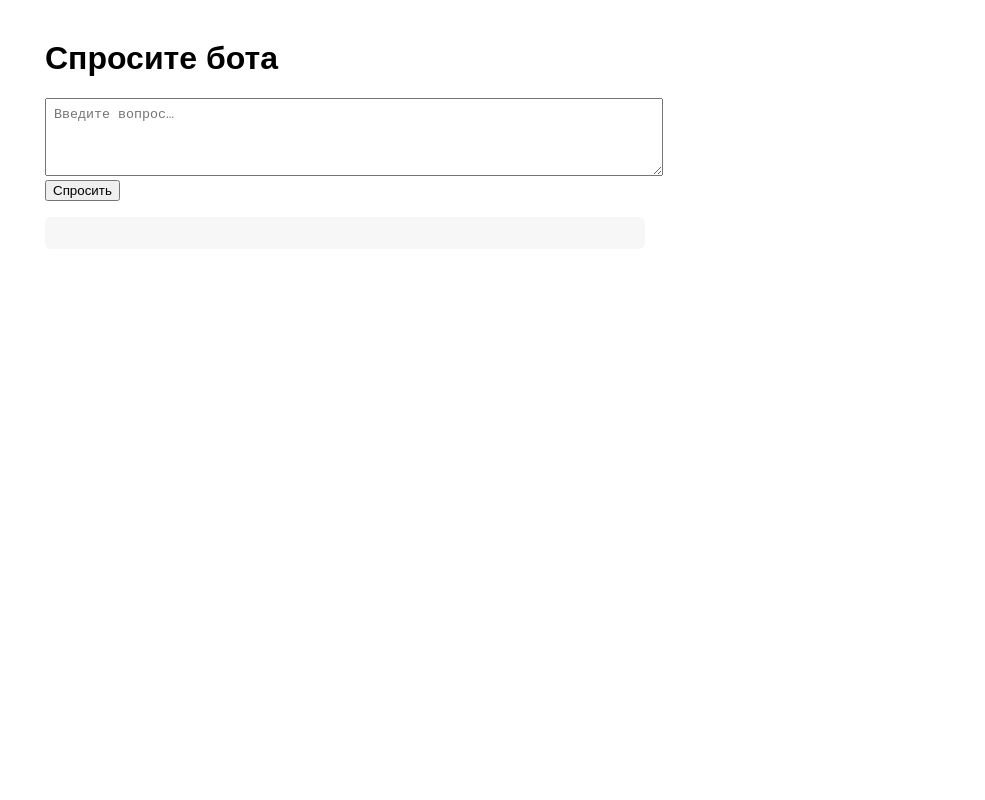
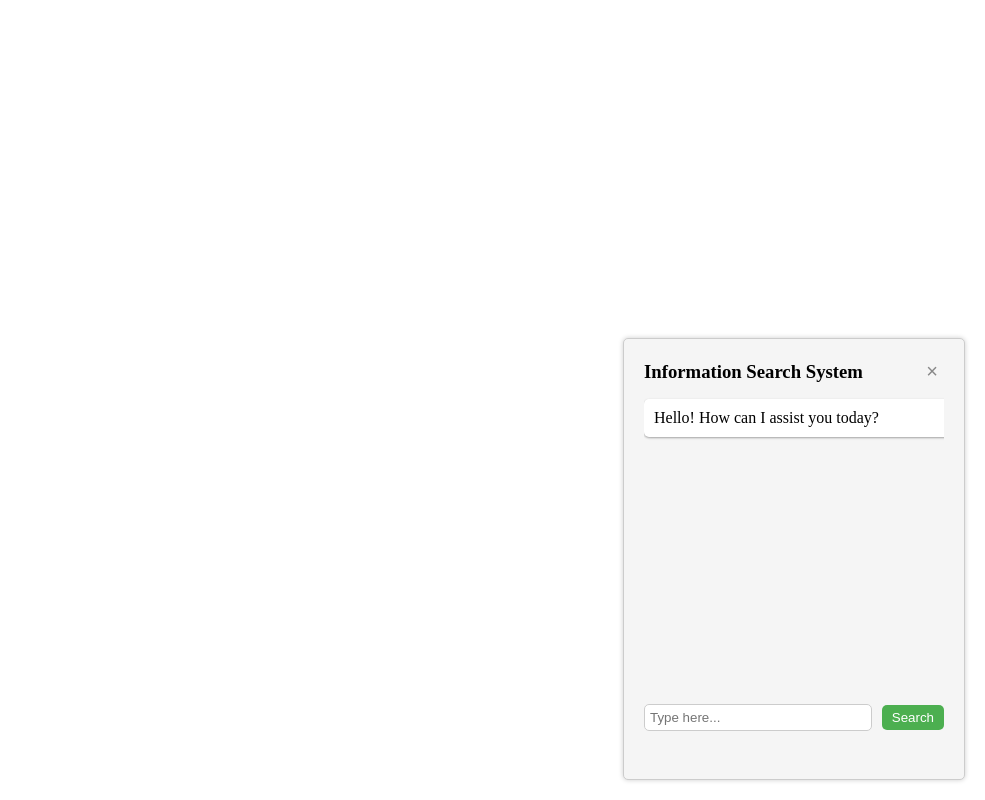
Before and after one commit to Jannatabuovak/qoldau, a plain HTML site: page index.html in a window 1280 px wide. Shown: the whole page, without its empty margins (295-1280 px from the left). Drawn offline with Linux system fonts and the light colour scheme.

Commit message:
Add files via upload

```diff
--- a/index.html
+++ b/index.html
@@ -1,36 +1,204 @@
 <!doctype html>
-<html lang="ru">
+<html>
 <head>
-<meta charset="utf-8">
-<title>Q&A c GPT</title>
-<style>
- body{font-family:Arial, sans-serif;max-width:600px;margin:40px auto}
- textarea{width:100%;padding:8px}
- #answer{white-space:pre-wrap;margin-top:1rem;background:#f7f7f7;
-         padding:1rem;border-radius:6px}
-</style>
+  <meta charset="UTF-8">
+  <link rel="stylesheet" type="text/css" href="style.css">
+  <title>Chatbot</title>
 </head>
 <body>
- <h1>Спросите бота</h1>
- <textarea id="q" rows="4" placeholder="Введите вопрос…"></textarea><br>
- <button id="ask">Спросить</button>
- <div id="answer"></div>
-
+  <div class="chatbox-container" id="chatbox">
+    <div class="chatbox">
+      <div class="chatbox-header">
+        <h3>Information Search System</h3>
+        <button class="close-chatbox-btn">×</button>
+      </div>
+      <div class="chatbox-body" id="chatbox-body">
+        <div class="message received">
+          <p>Hello! How can I assist you today?</p>
+        </div>
+      </div>
+      <form class="chatbox-footer" onsubmit="sendMessage(event)">
+        <input type="text" placeholder="Type here..." id="chatbox-input" required autocomplete="off">
+        <button type="submit" id="b_send">Search</button>
+      </form>
+    </div>
+  </div>
 <script>
-const ENDPOINT = 'https://script.google.com/macros/s/AKfycbzP_2uSH-Xd1_RQFd_qLUr48kOo6SF6SjK1YxTRGUgKuke1TW60vKkSIzZ2Fv5Aa_JE/exec';      // вставьте URL из шагa 2‑4
-
-document.getElementById('ask').onclick = async () => {
-  const question = document.getElementById('q').value.trim();
-  if(!question) return alert('Введите вопрос!');
-  document.getElementById('answer').innerText = '⏳ Думаю…';
-  const r = await fetch(ENDPOINT, {
-    method:'POST',
-    headers:{'Content-Type':'application/json'},
-    body:JSON.stringify({question})
-  });
-  const data = await r.json();
-  document.getElementById('answer').innerText = data.answer || '❌ Ошибка';
-};
-</script>
+    const openaiApiKey = 'your-api-keys';
+    async function sendMessage(event) {
+      event.preventDefault();
+      document.getElementById("chatbox-input").disabled = true;
+      document.getElementById("b_send").disabled = true;
+      const messageInput = document.getElementById('chatbox-input');
+      const message = messageInput.value;
+      messageInput.value = '';
+      addMessage('sent', message);
+      const loadingMessage = addMessage('loading', 'Loading...');
+      const response = await getResponseFromOpenAI(message);
+      const elements = document.getElementsByClassName("message loading");
+      for (let i = 0; i < elements.length; i++) {
+        elements[i].style.display = "none";
+      }
+      addMessage('received', response);
+      document.getElementById("chatbox-input").disabled = false;
+      document.getElementById("b_send").disabled = false;
+      document.getElementById("chatbox-input").focus();
+      var myDiv = document.getElementById("chatbox-body");
+      myDiv.scrollTop = myDiv.scrollHeight;
+    }
+    async function getResponseFromOpenAI(message) {
+      const url = 'https://api.openai.com/v1/chat/completions';
+      const headers = {
+        'Content-Type': 'application/json',
+        'Authorization': `Bearer ${openaiApiKey}`,
+      };
+      const data = {
+        "model": "gpt-3.5-turbo",
+        "messages": [{"role": "system", "content": "You are an intelligent assistant."}, {"role": "user", "content": message}]
+      };
+      const options = {
+        method: 'POST',
+        headers: headers,
+        body: JSON.stringify(data),
+      };
+      const response = await fetch(url, options);
+      const result = await response.json();
+      if (result.choices && result.choices.length > 0) {
+        return result.choices[0].message.content;
+      }
+      return "Sorry, I couldn't understand that.";
+    }
+    function addMessage(type, message) {
+      const chatboxBody = document.getElementById('chatbox-body');
+      const messageElement = document.createElement('div');
+      messageElement.classList.add('message', type);
+      const messageText = document.createElement('p');
+      messageText.textContent = message;
+      messageElement.appendChild(messageText);
+      chatboxBody.appendChild(messageElement);
+      var myDiv = document.getElementById("chatbox-body");
+      myDiv.scrollTop = myDiv.scrollHeight;
+    }
+  </script>
+  <style>
+    /* Reset some default styles */
+    body, h1, h2, h3, p {
+      margin: 0;
+      padding: 0;
+    }
+    /* Style the chatbox container */
+    .chatbox-container {
+      background-color: #f5f5f5;
+      border: 1px solid #ccc;
+      border-radius: 5px;
+      box-shadow: 0 0 5px rgba(0, 0, 0, 0.2);
+      padding: 20px;
+      width: 300px;
+      position: fixed;
+      bottom: 20px;
+      right: 20px;
+      height: 400px;
+      overflow-y: auto;
+    }
+    /* Style the chatbox header */
+    .chatbox-header {
+      display: flex;
+      justify-content: space-between;
+      align-items: center;
+      margin-bottom: 10px;
+    }
+    /* Style the close button */
+    .close-chatbox-btn {
+      background-color: transparent;
+      border: none;
+      font-size: 20px;
+      cursor: pointer;
+      color: #888;
+    }
+    /* Style the chatbox body */
+    .chatbox-body {
+      height: 300px;
+      overflow-y: auto;
+    }
+    /* Style chat messages */
+    .message {
+      padding: 10px;
+      border-radius: 5px;
+      margin: 5px 0;
+      width: 100%;
+    }
+    /* Style sent messages */
+    .message.sent {
+      background-color: #4CAF50;
+      color: #fff;
+      align-self: flex-end;
+    }
+    /* Style received messages */
+    .message.received {
+      background-color: #fff;
+      box-shadow: 0 1px 3px rgba(0, 0, 0, 0.12), 0 1px 2px rgba(0, 0, 0, 0.24);
+    }
+    /* Style loading messages */
+    .message.loading {
+      background-color: #f0f0f0;
+      position: relative;
+    }
+    /* Loading animation */
+    .message.loading::after {
+      content: "";
+      position: absolute;
+      top: 50%;
+      left: 50%;
+      transform: translate(-50%, -50%);
+      width: 20px;
+      height: 20px;
+      border: 2px solid #ccc;
+      border-top: 2px solid #4CAF50;
+      border-radius: 50%;
+      animation: spin 1s linear infinite;
+    }
+    @keyframes spin {
+      0% { transform: translate(-50%, -50%) rotate(0deg); }
+      100% { transform: translate(-50%, -50%) rotate(360deg); }
+    }
+    /* Style the chatbox footer */
+    .chatbox-footer {
+      display: flex;
+      justify-content: space-between;
+      align-items: center;
+      margin-top: 10px;
+    }
+    /* Style the input field */
+    #chatbox-input {
+      flex: 1;
+      padding: 5px;
+      border: 1px solid #ccc;
+      border-radius: 5px;
+      margin-right: 10px;
+    }
+    /* Style the search button */
+    #b_send {
+      background-color: #4CAF50;
+      color: #fff;
+      border: none;
+      border-radius: 5px;
+      padding: 5px 10px;
+      cursor: pointer;
+      transition: background-color 0.3s;
+    }
+    #b_send:hover {
+      background-color: #45a049;
+    }
+    .chatbox-body::-webkit-scrollbar {
+      width: 8px;
+    }
+    .chatbox-body::-webkit-scrollbar-thumb {
+      background-color: #ccc;
+      border-radius: 5px;
+    }
+    .chatbox-body::-webkit-scrollbar-thumb:hover {
+      background-color: #999;
+    }
+  </style>
 </body>
 </html>
```
